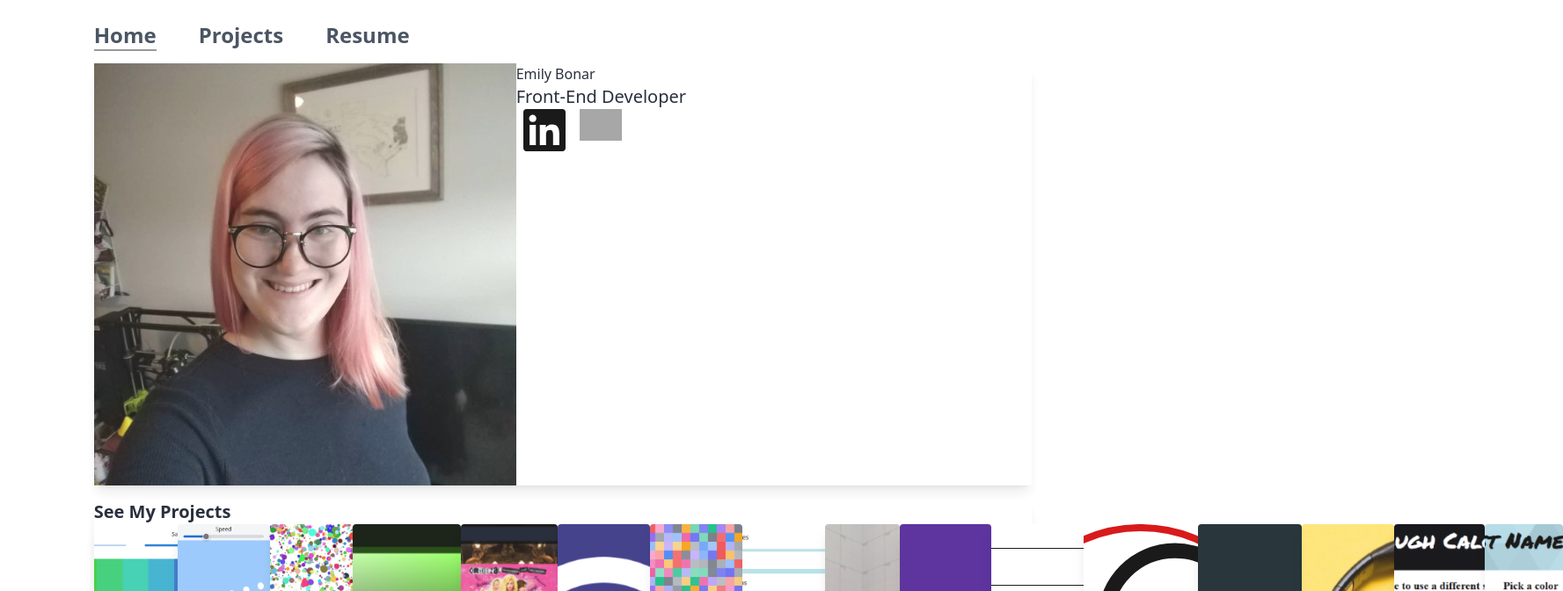
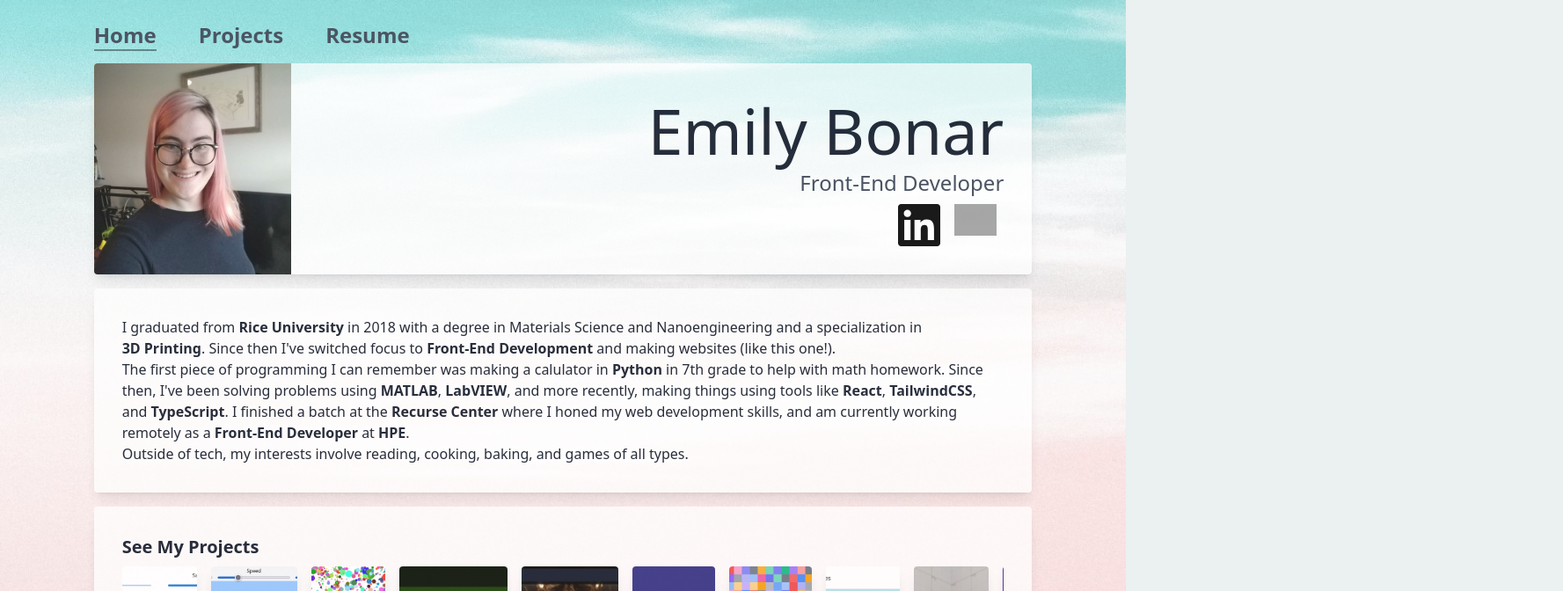
Before and after one commit to EmilyBonar/portfolio-v3, a Next.js app: page / in a window 1280 px wide. Shown: the top 672 px of the page at 88% size, 1777 px wide, since content can reach past the window. Built offline with nearby package versions, Linux system fonts and the light colour scheme; grey boxes are pictures that could not be loaded.

Commit message:
Migrate styling

```diff
--- a/data/homeData.js
+++ b/data/homeData.js
@@ -2,7 +2,7 @@ import Logo from '../components/Logo';
 import Link from 'next/link';
 import projects from './projectData';
 import React from 'react';
-import about from './about.mdx';
+import About from './about.mdx';
 import Image from 'next/future/image';
 
 export const socialLinks = [
@@ -52,7 +52,7 @@ function HeaderCard() {
 function AboutCard() {
   return (
     <section className="p-8">
-      <about />
+      <About />
     </section>
   );
 }
--- a/styles/globals.css
+++ b/styles/globals.css
@@ -1,17 +1,19 @@
 @tailwind base;
 @tailwind components;
 @tailwind utilities;
-@tailwind variants;
 
-h1,
-h2,
-h3,
-h4,
-h5,
-h6 {
-  font-family: var(--font-primary);
+:root {
+  background-size: cover;
+  background-color: #ebf0f0;
+  background-image: url(/background.jpg);
+  background-repeat: no-repeat;
+  background-attachment: fixed;
 }
 
-body {
-  font-family: var(--font-secondary);
+strong {
+  @apply inline-block font-semibold transition transform hover:-translate-y-0.5;
 }
+
+a strong {
+  @apply hover:text-blue-600;
+}
--- a/tailwind.config.js
+++ b/tailwind.config.js
@@ -1,8 +1,8 @@
 module.exports = {
-  mode: 'jit',
   content: [
     './pages/**/*.{js,ts,jsx,tsx}',
     './components/**/*.{js,ts,jsx,tsx}',
+    './data/**/*.{js,ts,jsx,tsx}',
   ],
   darkMode: 'class', // or 'media' or 'class'
   presets: [require('./utils/tailwind-preset')],
```
